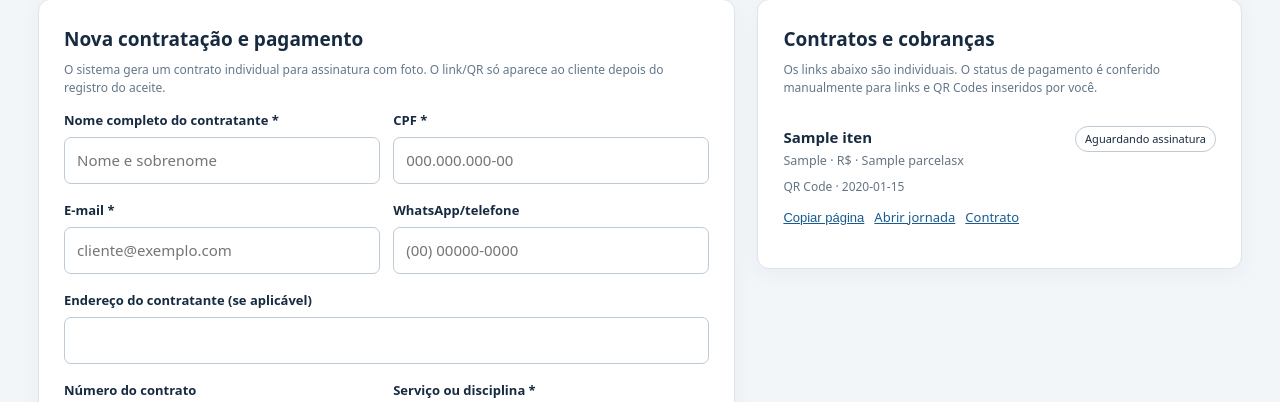
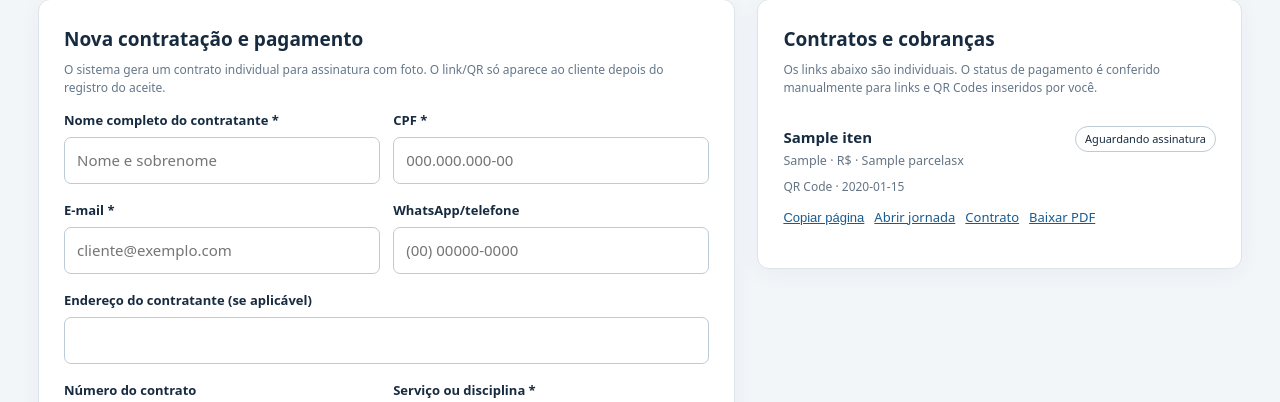
Before and after one commit to WeslleyCouto25/sistema-escolar, a Python web app: template templates/mew/cobrancas_avulsas.html in a window 1280 px wide. Shown: the part 200-602 px from the top of the page. Run offline with Jinja, Linux system fonts and the light colour scheme; the template is opened without the code that fills it: most values are stand-ins (such as "Sample title", 1, 10 or a date in 2020).

Commit message:
feat(ui): permitir visualizar e baixar contrato PDF gerado

```diff
--- a/templates/mew/cobrancas_avulsas.html
+++ b/templates/mew/cobrancas_avulsas.html
@@ -142,6 +142,7 @@ input:focus,select:focus,textarea:focus{outline:2px solid #91bbdc;outline-offset
           <button type="button" data-copy="{{ url_compartilhar }}" onclick="copiar(this.dataset.copy)">Copiar página</button>
           <a href="{{ url_compartilhar }}" target="_blank" rel="noopener">Abrir jornada</a>
           <a href="/mew/cobrancas-avulsas/{{ item.id }}/contrato" target="_blank" rel="noopener">Contrato</a>
+          <a href="/mew/cobrancas-avulsas/{{ item.id }}/contrato.pdf" target="_blank" rel="noopener">Baixar PDF</a>
         {% endif %}
         {% if item.assinado_em %}
         <a href="/mew/cobrancas-avulsas/{{ item.id }}/evidencia/foto" target="_blank" rel="noopener">Foto</a>
```
